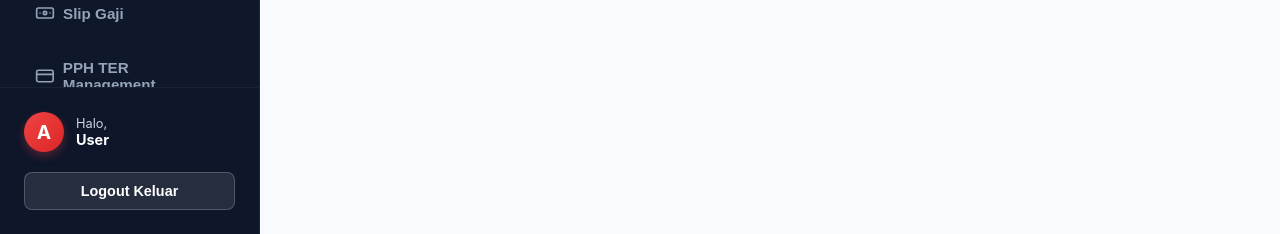
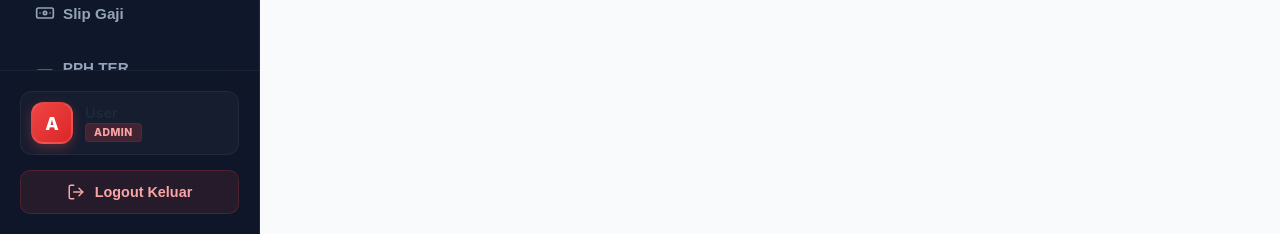
Before and after one commit to kevinnadr/project_web_payroll, a React (Vite) app in the folder frontend-client/: page /users in a window 1280 px wide. Shown: the part 566-800 px from the top of the page. Built offline with nearby package versions, Linux system fonts and the light colour scheme; no server answers; sample sign-in values are in the browser's storage.

Commit message:
feat: implement login page, dashboard layout, sidebar navigation, and project deployment documentation

```diff
--- a/frontend-client/src/App.css
+++ b/frontend-client/src/App.css
@@ -334,8 +334,8 @@ body {
 }
 
 .sidebar-footer {
-  padding: 24px;
-  background: rgba(15, 23, 42, 0.5);
+  padding: 20px;
+  background: rgba(15, 23, 42, 0.4);
   border-top: 1px solid rgba(255, 255, 255, 0.05);
   backdrop-filter: blur(10px);
 }
@@ -344,50 +344,94 @@ body {
   display: flex;
   align-items: center;
   gap: 12px;
-  margin-bottom: 20px;
+  margin-bottom: 15px;
+  padding: 10px;
+  background: rgba(255, 255, 255, 0.03);
+  border-radius: 12px;
+  border: 1px solid rgba(255, 255, 255, 0.05);
+}
+
+.user-info {
+  display: flex;
+  flex-direction: column;
+  gap: 2px;
+  overflow: hidden;
+}
+
+.user-name {
+  color: white;
+  font-size: 0.9rem;
+  font-weight: 700;
+  white-space: nowrap;
+  overflow: hidden;
+  text-overflow: ellipsis;
+}
+
+.user-role-badge {
+  font-size: 0.65rem;
+  font-weight: 800;
+  text-transform: uppercase;
+  letter-spacing: 0.5px;
+  color: #94a3b8;
+  background: rgba(255, 255, 255, 0.08);
+  padding: 2px 8px;
+  border-radius: 4px;
+  width: fit-content;
+}
+
+.user-role-badge.admin {
+  background: rgba(239, 68, 68, 0.2);
+  color: #fca5a5;
+  border: 1px solid rgba(239, 68, 68, 0.1);
 }
 
 .avatar {
-  width: 40px;
-  height: 40px;
+  width: 42px;
+  height: 42px;
+  min-width: 42px;
   background: linear-gradient(135deg, #ef4444, #dc2626);
-  border-radius: 50%;
+  border-radius: 12px;
   display: flex;
   align-items: center;
   justify-content: center;
-  font-weight: bold;
-  font-size: 1.2rem;
+  font-weight: 800;
+  font-size: 1.1rem;
   color: white;
-  box-shadow: 0 4px 10px rgba(239, 68, 68, 0.3);
-}
-
-.btn-logout {
+  box-shadow: 0 4px 12px rgba(239, 68, 68, 0.3);
+  border: 2px solid rgba(255, 255, 255, 0.1);
+}
+
+.btn-logout-modern {
   width: 100%;
   padding: 12px;
   background: rgba(239, 68, 68, 0.1);
-  border: 1px solid rgba(239, 68, 68, 0.3);
-  color: #ef4444;
-  border-radius: 8px;
-  font-weight: 700;
+  border: 1px solid rgba(239, 68, 68, 0.2);
+  color: #fca5a5;
+  border-radius: 10px;
+  font-weight: 700;
+  font-size: 0.9rem;
   cursor: pointer;
-  transition: all 0.2s cubic-bezier(0.4, 0, 0.2, 1);
+  transition: all 0.3s cubic-bezier(0.4, 0, 0.2, 1);
   display: flex;
   justify-content: center;
   align-items: center;
-  gap: 8px;
-}
-
-.btn-logout:hover {
+  gap: 10px;
+}
+
+.btn-logout-modern:hover {
   background: #ef4444;
   color: #ffffff;
   border-color: #ef4444;
   transform: translateY(-2px);
-  box-shadow: 0 4px 12px rgba(239, 68, 68, 0.4);
-}
-
-.btn-logout:active {
-  transform: translateY(0);
-  box-shadow: 0 2px 6px rgba(239, 68, 68, 0.4);
+  box-shadow: 0 8px 20px rgba(239, 68, 68, 0.4);
+}
+
+.btn-logout-modern svg {
+  transition: transform 0.3s ease;
+}
+
+.btn-logout-modern:hover svg {
+  transform: translateX(3px);
 }
 
 .main-content {
--- a/frontend-client/src/components/sidebar.jsx
+++ b/frontend-client/src/components/sidebar.jsx
@@ -1,6 +1,6 @@
 import { useState } from 'react';
 import { useNavigate, useLocation } from 'react-router-dom';
-import { Menu, LayoutDashboard, Users, ClipboardList, HeartPulse, CalendarDays, Banknote, Gift, CreditCard, Settings, LayoutList, AlertTriangle, X } from 'lucide-react';
+import { Menu, LayoutDashboard, Users, ClipboardList, HeartPulse, CalendarDays, Banknote, Gift, CreditCard, Settings, LayoutList, AlertTriangle, X, LogOut } from 'lucide-react';
 
 const Sidebar = ({ user }) => {
     const [isOpen, setIsOpen] = useState(false);
@@ -81,16 +81,14 @@ const Sidebar = ({ user }) => {
 
                 <div className="sidebar-footer">
                     <div className="user-profile">
-                        <div className="avatar">
-                            {(user?.nama?.trim().charAt(0) || 'A').toUpperCase()}
-                        </div>
-                        <div style={{ display: 'flex', flexDirection: 'column' }}>
-                            <span style={{ fontSize: '0.8rem', color: '#cbd5e1' }}>Halo,</span>
-                            <strong style={{ color: 'white', fontSize: '0.9rem' }}>{user?.nama || 'User'}</strong>
+                        <div className="avatar">{user?.nama?.charAt(0) || 'A'}</div>
+                        <div className="user-info">
+                            <span className="user-name">{user?.nama || 'User'}</span>
+                            <span className={`user-role-badge ${user?.role === 'admin' ? 'admin' : ''}`}>{user?.role || 'Staff'}</span>
                         </div>
                     </div>
-                    <button onClick={handleLogout} className="btn btn-logout">
-                        Logout Keluar
+                    <button onClick={handleLogout} className="btn-logout-modern">
+                        <LogOut size={18} /> <span>Logout Keluar</span>
                     </button>
                 </div>
             </aside>
--- a/frontend-client/src/pages/dashboard.jsx
+++ b/frontend-client/src/pages/dashboard.jsx
@@ -121,7 +121,7 @@ const Dashboard = () => {
 
                 {/* WELCOME SECTION */}
                 <div className="welcome-section" style={{ marginBottom: '30px' }}>
-                    <h2 style={{ display: 'flex', alignItems: 'center', gap: '8px' }}><Hand size={28} color="#eab308" /> Selamat Datang, {user?.nama || 'User'}!</h2>
+                    <h2 style={{ display: 'flex', alignItems: 'center', gap: '8px' }}><Hand size={28} color="#eab308" /> Selamat Datang, {user?.nama_lengkap}!</h2>
                     <p>
                         Sistem Payroll ini membantu Anda mengelola Absensi, Gaji, dan Data Pegawai dengan lebih mudah.
                         Pastikan data absensi bulan <strong>{bulanFilter}</strong> sudah diinput sebelum mencetak slip gaji.
```
